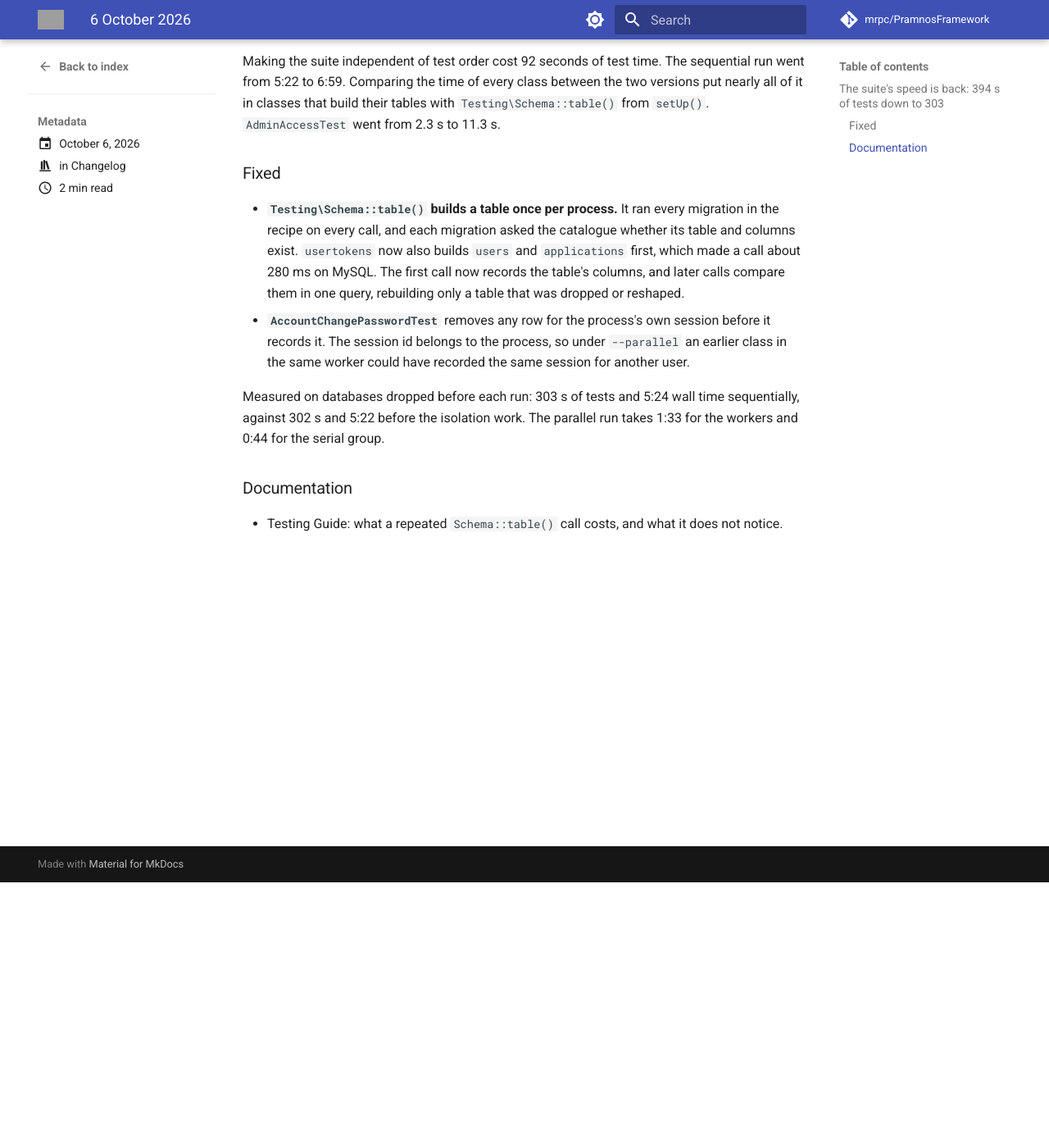
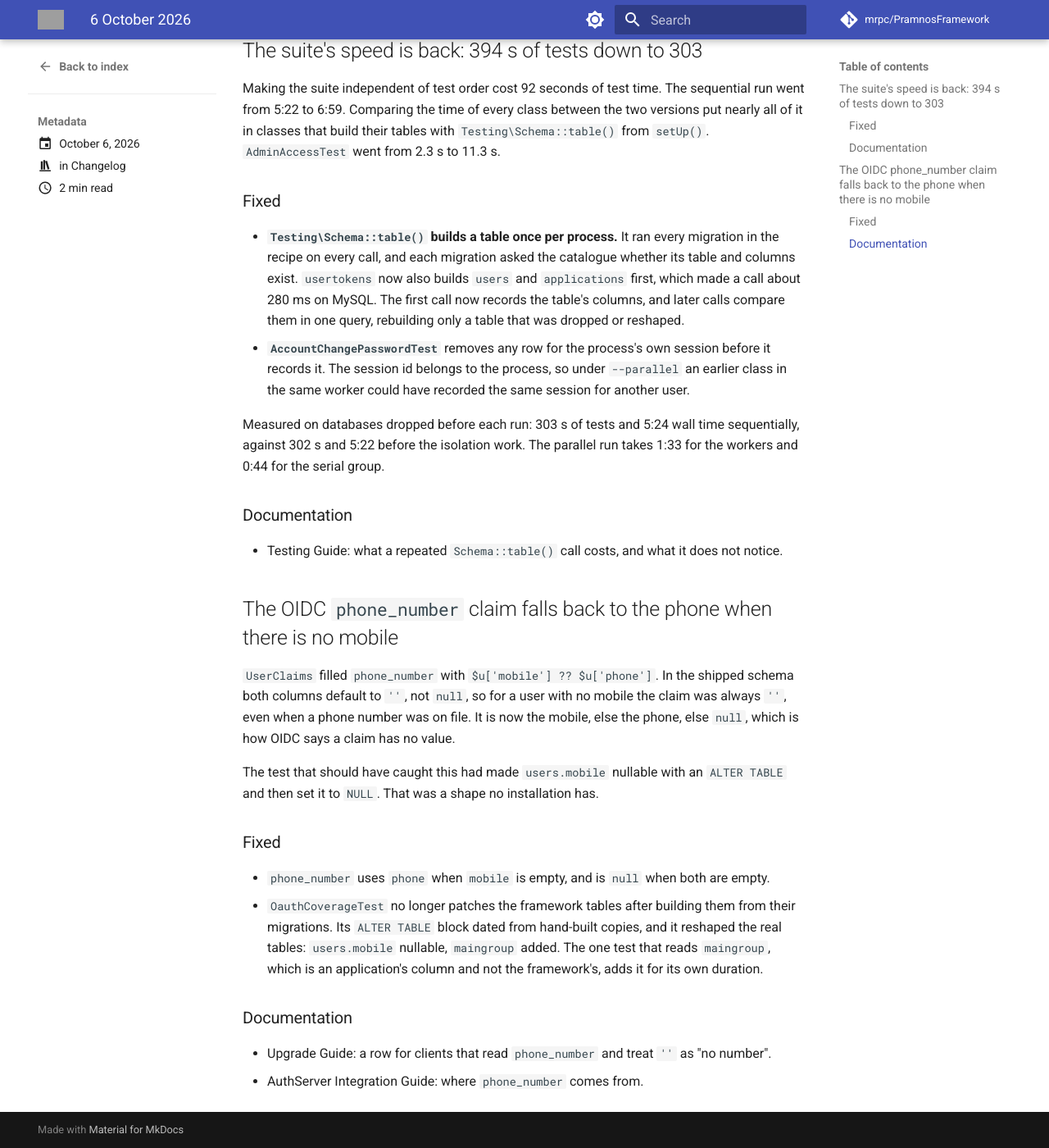
Before and after one commit to mrpc/PramnosFramework, an MkDocs documentation site: the page built from docs/version-history/posts/2026-10-06.md, in a window 1280 px wide and 1400 px high, scrolled down 324 px. Shown: the whole window at 82% size. Built offline with MkDocs 1.6.1 and Material for MkDocs 9.7.7, drawn with Linux system fonts in a browser that asks for light colours; comment, search, counter and statistics services are not loaded; some of the changed text lies outside the part shown; grey boxes are pictures that could not be loaded.

Commit message:
fix(auth)!: the OIDC phone_number claim falls back to the phone column, and is null when there is no number
`mobile` and `phone` both default to '' in the shipped schema, so `$u['mobile'] ?? $u['phone']`
never reached the phone: every user without a mobile got phone_number ''. Now the mobile,
else the phone, else null.

OauthCoverageTest no longer reshapes the framework tables it builds from their migrations
(its ALTER block made users.mobile nullable, which is how the test hid this).

```diff
--- a/docs/version-history/posts/2026-10-06.md
+++ b/docs/version-history/posts/2026-10-06.md
@@ -6,9 +6,10 @@ categories:
 
 # 6 October 2026
 
-1 change:
+2 changes:
 
 - The suite's speed is back: 394 s of tests down to 303
+- The OIDC `phone_number` claim falls back to the phone when there is no mobile
 
 <!-- more -->
 
@@ -37,3 +38,26 @@ sequentially, against 302 s and 5:22 before the isolation work. The parallel run
 ### Documentation
 
 - Testing Guide: what a repeated `Schema::table()` call costs, and what it does not notice.
+
+## The OIDC `phone_number` claim falls back to the phone when there is no mobile
+
+`UserClaims` filled `phone_number` with `$u['mobile'] ?? $u['phone']`. In the shipped
+schema both columns default to `''`, not `null`, so for a user with no mobile the claim was
+always `''`, even when a phone number was on file. It is now the mobile, else the phone,
+else `null`, which is how OIDC says a claim has no value.
+
+The test that should have caught this had made `users.mobile` nullable with an
+`ALTER TABLE` and then set it to `NULL`. That was a shape no installation has.
+
+### Fixed
+
+- `phone_number` uses `phone` when `mobile` is empty, and is `null` when both are empty.
+- `OauthCoverageTest` no longer patches the framework tables after building them from their
+  migrations. Its `ALTER TABLE` block dated from hand-built copies, and it reshaped the real
+  tables: `users.mobile` nullable, `maingroup` added. The one test that reads `maingroup`,
+  which is an application's column and not the framework's, adds it for its own duration.
+
+### Documentation
+
+- Upgrade Guide: a row for clients that read `phone_number` and treat `''` as "no number".
+- AuthServer Integration Guide: where `phone_number` comes from.
```
Also changed, not shown: docs/Pramnos_AuthServer_Integration_Guide.md (+1 -1 lines), docs/Pramnos_Upgrade_Guide.md (+1 -0 lines), 2 other files.
